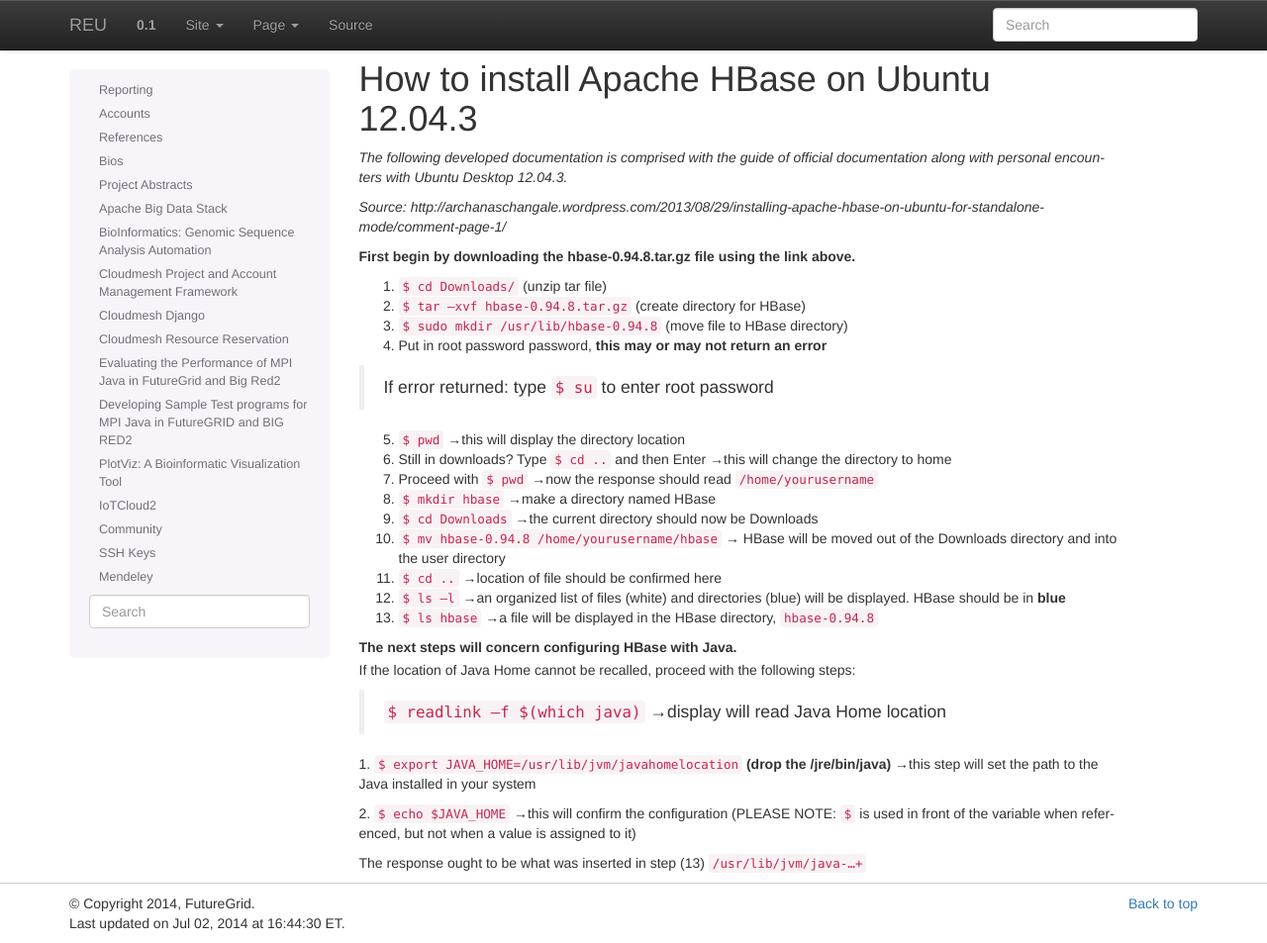
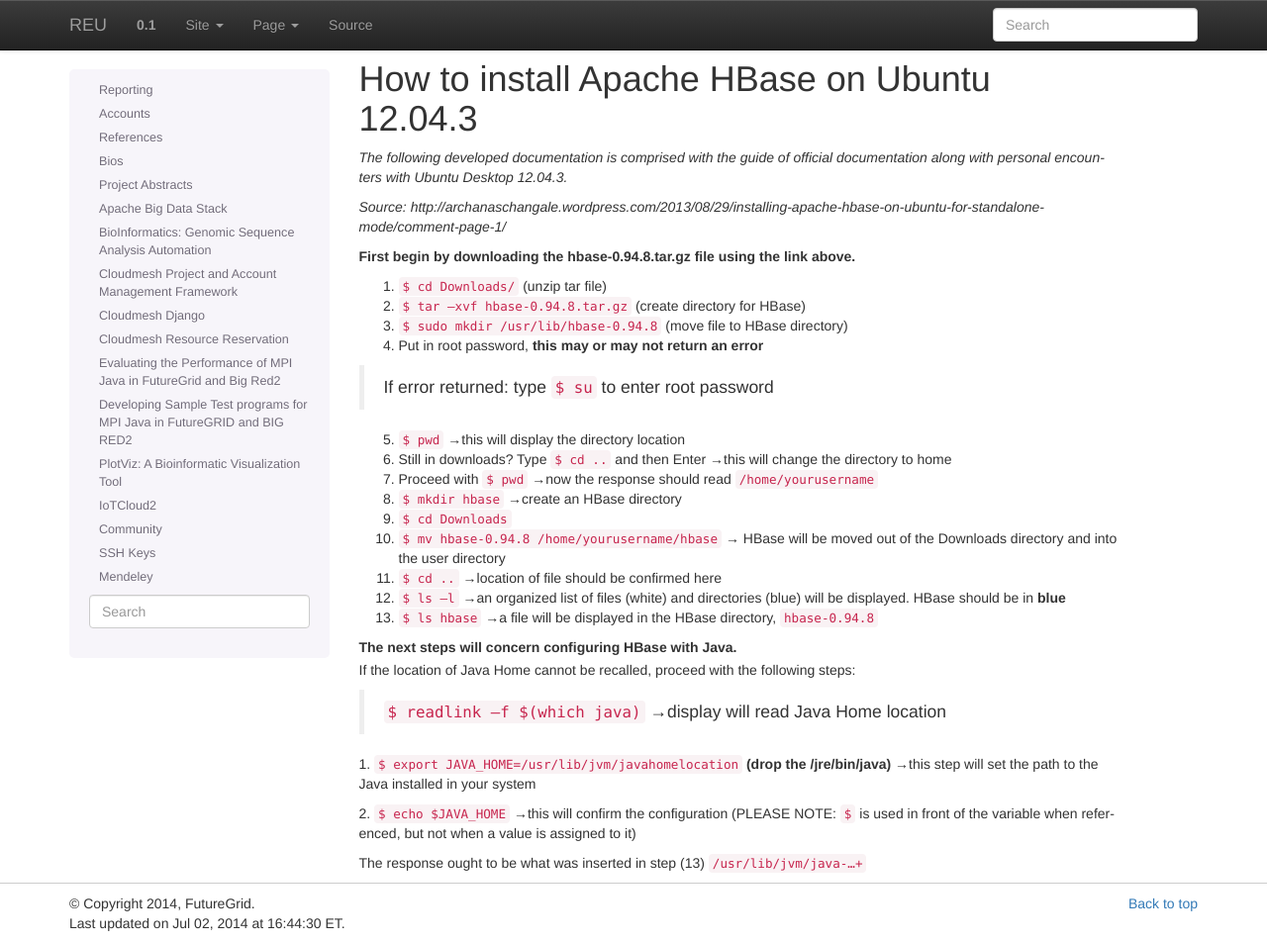
Before and after one commit to cloudmesh-project/reu-2014, a Sphinx documentation site: the page built from doc/source/HBaseGuide.rst, in a window 1280 px wide and 953 px high. Shown: the whole window at 99% size. Built offline with Sphinx 7.4.7, drawn with Linux system fonts in a browser that asks for light colours.

Commit message:
Update HBaseGuide.rst

```diff
--- a/doc/source/HBaseGuide.rst
+++ b/doc/source/HBaseGuide.rst
@@ -10,7 +10,7 @@
 1.	``$ cd Downloads/`` (unzip tar file)
 2.	``$ tar –xvf hbase-0.94.8.tar.gz`` (create directory for HBase)
 3.	``$ sudo mkdir /usr/lib/hbase-0.94.8`` (move file to HBase directory)
-4.	Put in root password password, **this may or may not return an error**
+4.	Put in root password, **this may or may not return an error**
   If error returned: type ``$ su`` to enter root password
 5.	``$ pwd`` →this will display the directory location
 
@@ -18,9 +18,9 @@
 
 7. Proceed with ``$ pwd`` →now the response should read ``/home/yourusername``
 
-8.	``$ mkdir hbase`` →make a directory named HBase
+8.	``$ mkdir hbase`` →create an HBase directory
 
-9.	``$ cd Downloads`` →the current directory should now be Downloads
+9.	``$ cd Downloads``
 
 10.	``$ mv hbase-0.94.8 /home/yourusername/hbase`` → HBase will be moved out of the Downloads directory and into the user directory
 
```
